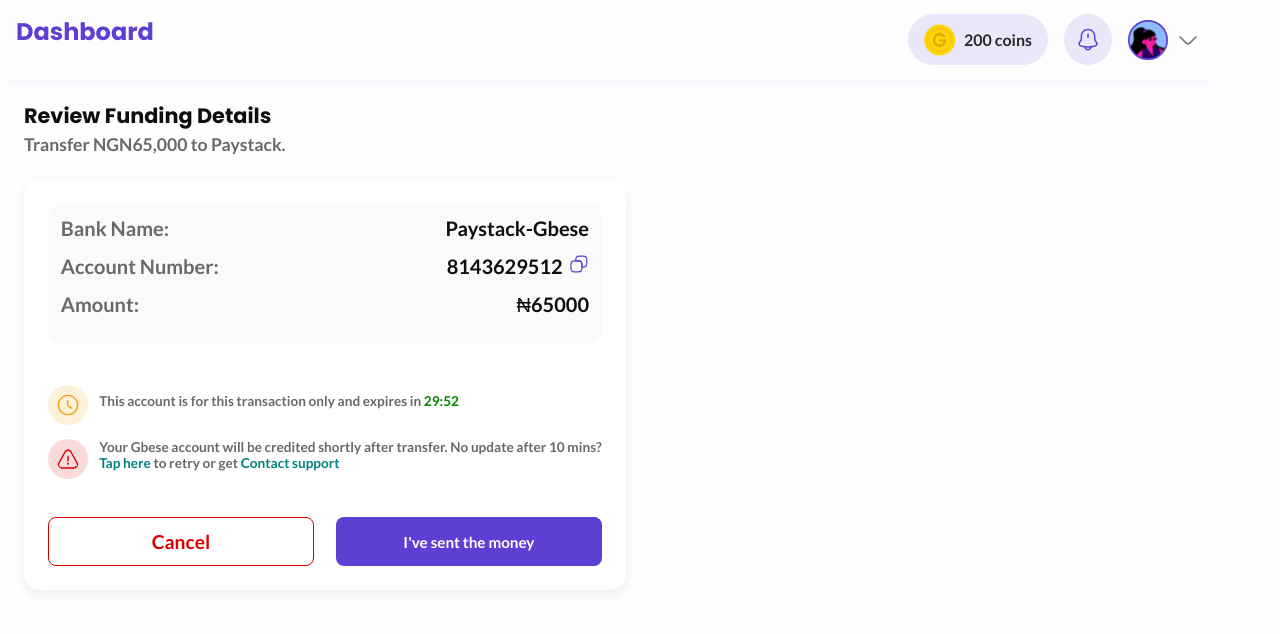
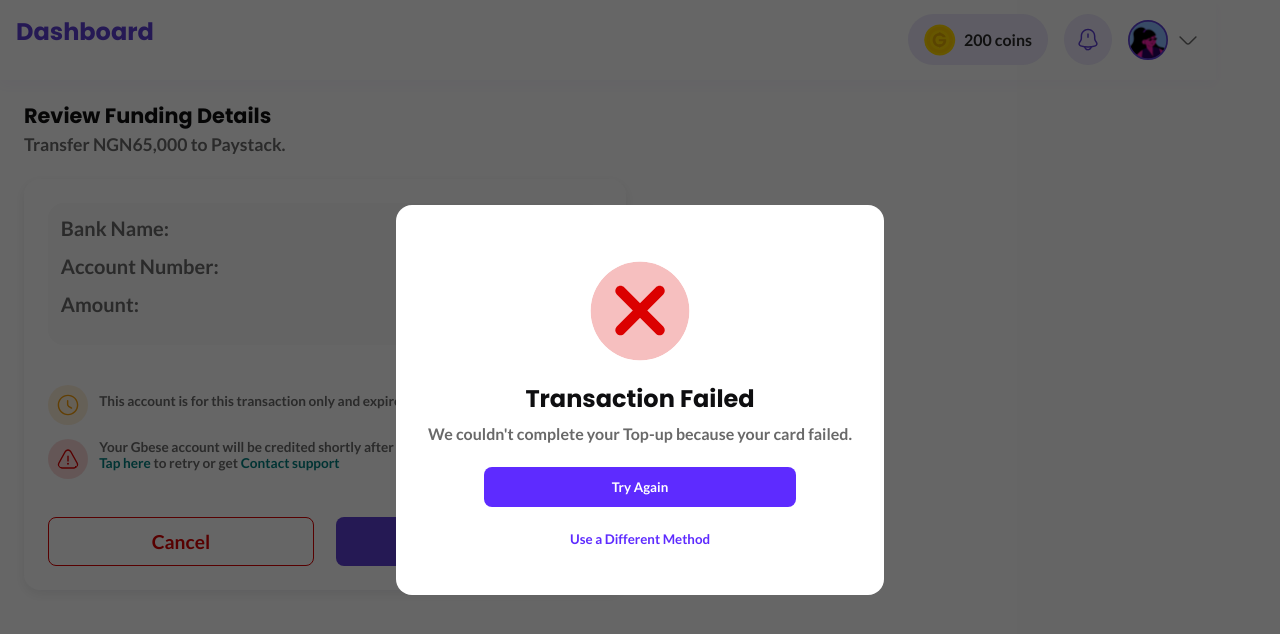
Before and after one commit to Danieljosh-uduma/Gbese, a React (Vite) app: page / in a window 1280 px wide. Both pictures are taken after a click on the button "I've sent the money". Shown: the top 634 px of the page. Built offline with nearby package versions, Linux system fonts and the light colour scheme.

Commit message:
success and error modals

```diff
--- a/src/pages/FundAccount/FundDetails.css
+++ b/src/pages/FundAccount/FundDetails.css
@@ -219,3 +219,85 @@
     white-space: wrap;
   }
 }
+
+
+.modal {
+  position: fixed;
+  top: 0;
+  left: 0;
+  right: 0;
+  width: 100%;
+  height: 100%;
+  background: rgba(0,0,0,0.6);
+  display: flex;
+  justify-content: center;
+  align-items: center;
+}
+
+.modal-content {
+  background: white;
+  padding: 3rem 2rem;
+  border-radius: 1rem;
+  max-width: 90%;
+  text-align: center;
+  align-content: center;
+}
+
+
+.icon.success, .icon.error{
+    height: 100px;
+    margin-top: 0.5rem;
+    margin-bottom: 1.2rem;
+}
+
+
+.successful {
+    font-family: 'Poppins';
+    font-weight: 700;
+    font-size: 1.5rem;
+color: #0E0E10;
+
+}
+
+.failed {
+    font-family: 'Poppins';
+    font-weight: 700;
+    font-size: 1.5rem;
+    color: #0E0E10;
+}
+
+.s-text, .f-text {
+font-weight: 600;
+font-size: 1rem;
+color: #696969;
+margin: 0.5rem 0;
+
+
+}
+
+
+
+.status-modal {
+    display: flex;
+    flex-direction: column;
+    justify-content: center;
+    align-items: center;
+}
+
+.btn-primary {
+  background-color: #5e2bff;
+  color: white;
+  padding: 0.75rem 8rem;
+  margin: 1rem;
+  border: none;
+  border-radius: 0.5rem;
+  cursor: pointer;
+}
+
+.btn-link {
+  background: none;
+  color: #5e2bff;
+  border: none;
+  margin-top: 0.5rem;
+  cursor: pointer;
+}
--- a/src/pages/FundAccount/FundDetails.tsx
+++ b/src/pages/FundAccount/FundDetails.tsx
@@ -7,6 +7,8 @@
 function FundDetails (props: {amount: number; accountNumber: string}) {
     const [timeLeft, setTimeLeft] = useState(1800);
     const [copied, setCopied] = useState(false);
+    const [transactionStatus, setTransactionStatus] = useState<"success" | "error" | null>(null);
+
 
     useEffect(() => {
     const timer = setInterval(() => {
@@ -28,6 +30,24 @@
         setTimeout(() => setCopied(false), 700)
     });
   }
+
+  function handleSendMoney() {
+  try {
+    // Your transaction logic
+    const success = false; // replace with actual result
+
+    if (success) {
+      setTransactionStatus("success");
+    } else {
+      setTransactionStatus("error");
+    }
+  } catch {
+    setTransactionStatus("error");
+  }
+}
+
+
+
 
     return(
         <div className="container">
@@ -83,10 +103,44 @@
 
                     <div className="review-buttons">
                         <button className="btn-cancel">Cancel</button>
-                        <button className="btn-send">I've sent the money</button>
+                        <button className="btn-send" onClick={handleSendMoney}>I've sent the money</button>
                     </div>
                 </div>
             </div>
+
+            {transactionStatus === "success" && (
+  <div className="modal">
+    <div className="modal-content">
+      <div className="icon success">
+        <img src="/src/assets/images/icons/success.svg" alt="" />
+      </div>
+      <p className='successful'>Account Successfully Funded!</p>
+      <p className='s-text'>₦{props.amount.toLocaleString()} has been added to your account</p>
+      <div className="status-modal">
+        <button className="btn-primary">Share Receipt</button>
+      <button className="btn-link" onClick={() => setTransactionStatus(null)}>Back to Dashboard</button>
+      </div>
+    </div>
+  </div>
+)}
+
+{transactionStatus === "error" && (
+  <div className="modal">
+    <div className="modal-content">
+      <div className="icon error">
+        <img src="/src/assets/images/icons/error.svg" alt="" />
+      </div>
+      <p className='failed'>Transaction Failed</p>
+      <p className='f-text'>We couldn't complete your Top-up because your card failed.</p>
+      <div className="status-modal">
+        <button className="btn-primary">Try Again</button>
+      <button className="btn-link" onClick={() => setTransactionStatus(null)}>Use a Different Method</button>
+      </div>
+
+    </div>
+  </div>
+)}
+
 
 
         </div>
```
Also changed, not shown: src/assets/images/icons/error.svg (added), src/assets/images/icons/success.svg (added), src/pages/FundAccount/SuccessModal.tsx (added).
